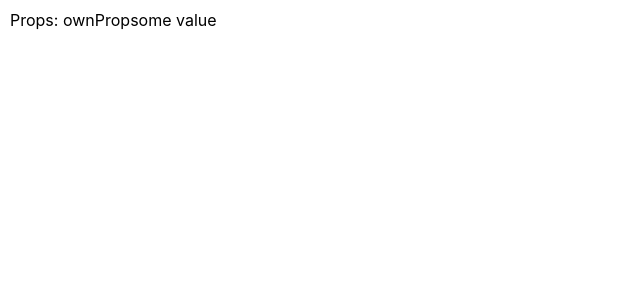
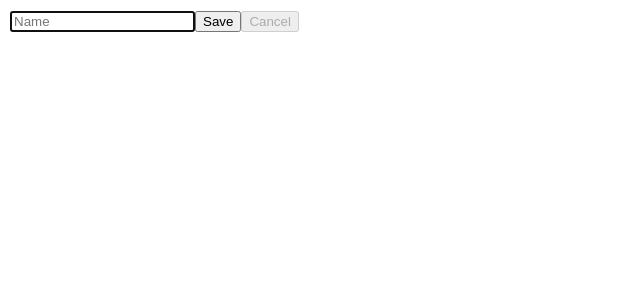
Before and after one commit to Termins55/react-app, a React (Create React App) app: page / in a window 1280 px wide. Shown: the top 300 px of the page, without its empty margins (0-640 px from the left). Built offline with nearby package versions, Linux system fonts and the light colour scheme.

Commit message:
Add formik base ex

```diff
--- a/package.json
+++ b/package.json
@@ -9,6 +9,7 @@
     "@testing-library/user-event": "^13.5.0",
     "classnames": "^2.5.1",
     "date-fns": "^4.1.0",
+    "formik": "^2.4.9",
     "react": "^19.1.1",
     "react-dom": "^19.1.1",
     "react-icons": "^5.5.0",
--- a/src/App.js
+++ b/src/App.js
@@ -1,28 +1,7 @@
-import { useState } from "react";
-
-// HOC - компонент вищого порядку (функція, яка приймає і повертає компонент)
+import UserInfoForm from "./components/UserInfoForm";
 
 function App() {
-  const InnerComponentWithNewProp = withNewProp(InnerComponent);
-  return <InnerComponentWithNewProp ownProp="ownProp" />;
+  return <UserInfoForm />;
 }
 
 export default App;
-
-function withNewProp(WrappedComponent) {
-  function WrappedComponentWithNewProp(props) {
-    const [someState, setSomeState] = useState("some value");
-    return <WrappedComponent newProp={someState} {...props} />;
-  }
-
-  return WrappedComponentWithNewProp;
-}
-
-function InnerComponent(props) {
-  return (
-    <div>
-      Props: {props.ownProp ?? "ownProp is missing"}
-      {props.newProp ?? "newProp is missing"}
-    </div>
-  );
-}
--- /dev/null
+++ b/src/components/UserInfoForm/index.jsx
@@ -0,0 +1,53 @@
+import { Formik } from "formik";
+import React from "react";
+import * as yup from "yup";
+
+const USER_VALIDATION_SCHEMA = yup.object({
+  firstName: yup.string().trim().min(2).max(64).required(),
+});
+
+// Formik взяв на себе керуванням станом керованого компонента
+// + містить шаблонний код його обробників
+
+function UserInfoForm() {
+  const userInitialValues = { firstName: "" };
+
+  const handleSubmit = (values, formikBag) => {
+    formikBag.resetForm();
+  };
+  return (
+    <Formik
+      initialValues={userInitialValues}
+      onSubmit={handleSubmit}
+      validationSchema={USER_VALIDATION_SCHEMA}
+    >
+      {(formikProps) => {
+        console.log(formikProps);
+        return (
+          <form
+            onSubmit={formikProps.handleSubmit}
+            onReset={formikProps.handleReset}
+          >
+            <input
+              type="string"
+              name="firstName"
+              value={formikProps.values.firstName}
+              onChange={formikProps.handleChange}
+              placeholder="Name"
+              autoFocus
+            />
+            {formikProps.errors.firstName && formikProps.touched.firstName && (
+              <div>{formikProps.errors.firstName}</div>
+            )}
+            <button type="submit">Save</button>
+            <button type="reset" disabled={!formikProps.dirty}>
+              Cancel
+            </button>
+          </form>
+        );
+      }}
+    </Formik>
+  );
+}
+
+export default UserInfoForm;
```
Also changed, not shown: 1 other file (tests, documents, lock files or other folders).
